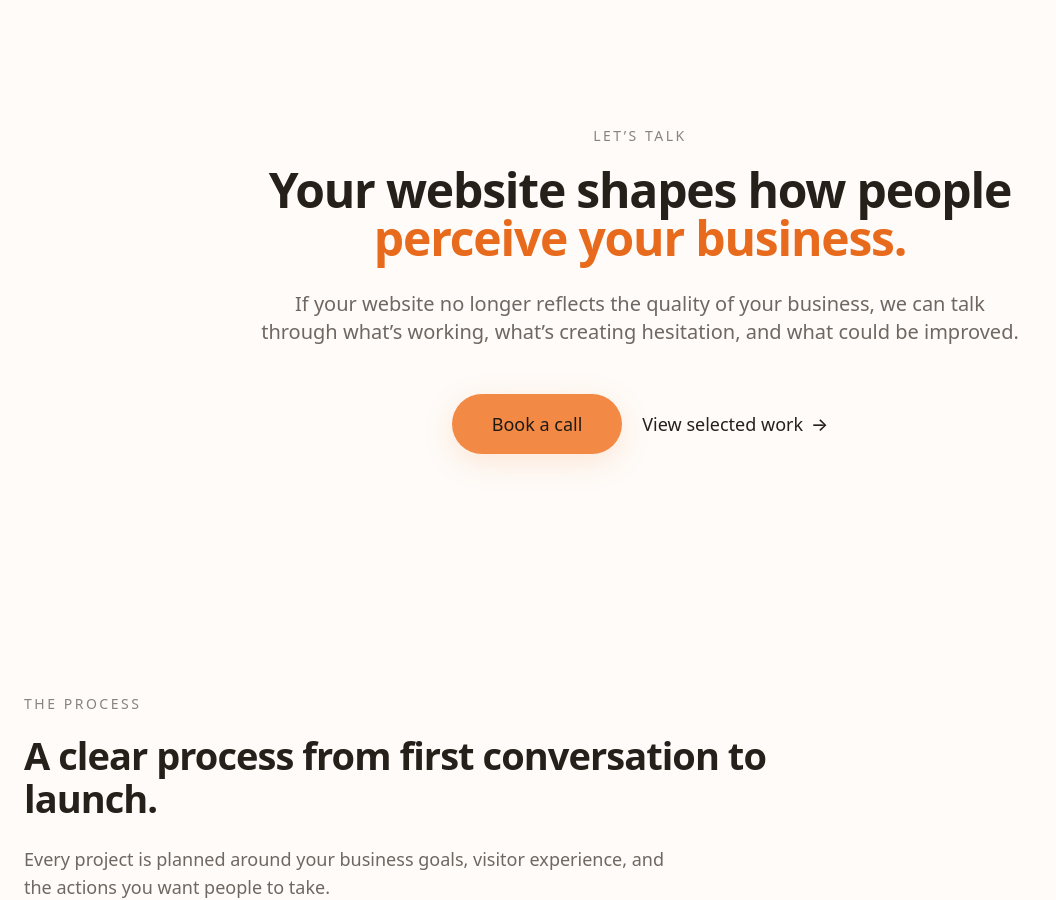
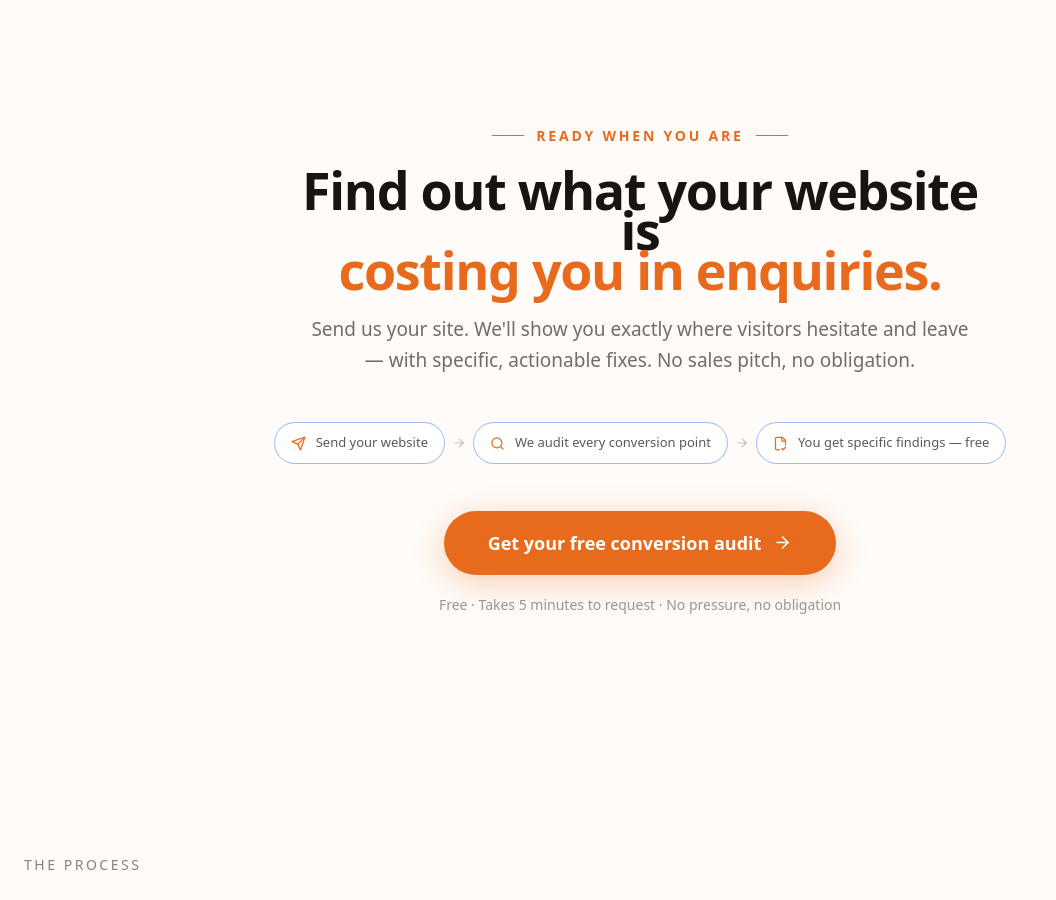
Before and after one commit to dharanshetty05/ClaroVista, a Next.js app: page / in a window 1280 px wide. Shown: the part 4020-4920 px from the top of the page, without its empty margins (0-1056 px from the left). Built offline with nearby package versions, Linux system fonts and the light colour scheme.

Commit message:
refactor: redeveloped CTA section

```diff
--- a/components/CTA.tsx
+++ b/components/CTA.tsx
@@ -1,119 +1,137 @@
 "use client"
 
 import { motion } from "framer-motion"
+import { ArrowRight, Send, Search, FileCheck2 } from "lucide-react"
+
+// ─── Process steps ─────────────────────────────────────────────────────────
+const steps = [
+  { icon: Send, label: "Send your website" },
+  { icon: Search, label: "We audit every conversion point" },
+  { icon: FileCheck2, label: "You get specific findings — free" },
+]
+
+const fadeUp = (delay = 0) => ({
+  initial: { opacity: 0, y: 14 },
+  whileInView: { opacity: 1, y: 0 },
+  viewport: { once: true },
+  transition: { duration: 0.52, ease: [0.22, 1, 0.36, 1], delay },
+})
 
 export default function CTA() {
-  const scrollToSection = (id: string) => {
-    const el = document.getElementById(id)
-    if (!el) return
-
-    el.scrollIntoView({
-      behavior: "smooth",
-      block: "start",
-    })
+  const scrollTo = (id: string) => {
+    document.getElementById(id)?.scrollIntoView({ behavior: "smooth", block: "start" })
   }
 
   return (
     <section className="bg-[#fefbf8] py-24 sm:py-32">
-      <div className="mx-auto max-w-7xl px-6">
-        <motion.div
-          initial={{ opacity: 0, y: 16 }}
-          whileInView={{ opacity: 1, y: 0 }}
-          viewport={{ once: true }}
-          transition={{ duration: 0.6, ease: "easeOut" }}
-          className="mx-auto max-w-3xl text-center"
-        >
-          {/* LABEL */}
-          <p
+      <div className="mx-auto max-w-[1200px] px-6 lg:px-12 xl:px-20">
+        <div className="mx-auto max-w-[680px] text-center">
+
+          {/* ── EYEBROW ── */}
+          <motion.div {...fadeUp(0)} className="flex items-center justify-center gap-3">
+            <span className="h-px w-8 bg-[#e86a1c]" aria-hidden />
+            <p className="text-sm uppercase tracking-[0.2em] font-semibold text-[#e86a1c]">
+              Ready when you are
+            </p>
+            <span className="h-px w-8 bg-[#e86a1c]" aria-hidden />
+          </motion.div>
+
+          {/* ── HEADLINE ── */}
+          <motion.h2
+            {...fadeUp(0.08)}
             className="
-              text-sm
-              uppercase
-              tracking-[0.18em]
-              text-[#26201b]/55
-              font-medium
+              mt-6
+              text-3xl sm:text-4xl lg:text-[52px]
+              font-bold leading-[1.08] tracking-tight
+              text-[#1a1410]
             "
           >
-            Let’s talk
-          </p>
+            Find out what your website is
+            <span className="block text-[#e86a1c]">costing you in enquiries.</span>
+          </motion.h2>
 
-          {/* HEADLINE */}
-          <h2
-            className="
-              mt-5
-              text-3xl sm:text-4xl lg:text-5xl
-              font-bold
-              leading-[1.12]
-              tracking-tight
-              text-[#26201b]
-            "
+          {/* ── SUBTEXT ── */}
+          <motion.p
+            {...fadeUp(0.16)}
+            className="mt-6 text-lg sm:text-[19px] leading-relaxed text-[#26201b]/65"
           >
-            Your website shapes how people
-            <span className="block text-[#e86a1c]">
-              perceive your business.
-            </span>
-          </h2>
+            Send us your site. We'll show you exactly where visitors hesitate
+            and leave — with specific, actionable fixes. No sales pitch, no obligation.
+          </motion.p>
 
-          {/* SUBTEXT */}
-          <p
-            className="
-              mt-7
-              text-lg sm:text-xl
-              leading-relaxed
-              text-[#6f6761]
-            "
-          >
-            If your website no longer reflects the quality of your business,
-            we can talk through what’s working, what’s creating hesitation,
-            and what could be improved.
-          </p>
-
-          {/* BUTTONS */}
-          <div
+          {/* ── PROCESS STRIP ── */}
+          <motion.div
+            {...fadeUp(0.24)}
             className="
               mt-12
               flex flex-col sm:flex-row
+              items-stretch sm:items-center
               justify-center
-              items-center
-              gap-5
+              gap-3 sm:gap-2
             "
           >
-            {/* PRIMARY CTA */}
+            {steps.map(({ icon: Icon, label }, i) => (
+              <div key={label} className="flex items-center gap-2">
+                <div className="
+                  flex items-center gap-2.5
+                  rounded-full
+                  bg-white
+                  ring-1 ring-[#26201b]/8
+                  px-4 py-2.5
+                ">
+                  <Icon size={15} className="text-[#e86a1c] shrink-0" />
+                  <span className="text-[13px] font-medium text-[#26201b]/75 whitespace-nowrap">
+                    {label}
+                  </span>
+                </div>
+                {i < steps.length - 1 && (
+                  <ArrowRight
+                    size={14}
+                    className="hidden sm:block text-[#26201b]/25 shrink-0"
+                    aria-hidden
+                  />
+                )}
+              </div>
+            ))}
+          </motion.div>
+
+          {/* ── CTA ── */}
+          <motion.div {...fadeUp(0.32)} className="mt-12">
             <button
-              onClick={() => scrollToSection("contact")}
+              onClick={() => scrollTo("contact")}
               className="
-                inline-flex items-center justify-center
+                group
+                inline-flex items-center gap-3
                 rounded-full
-                px-10 py-4
-                text-base sm:text-lg
-                font-medium
-                text-[#1f1a16]
-                bg-[#f28a45]
+                px-11 py-[18px]
+                text-base sm:text-lg font-semibold
+                text-white
+                bg-[#e86a1c]
+                shadow-[0_8px_32px_rgba(232,106,28,0.3)]
                 transition-all duration-300
-                hover:bg-[#e57d37]
-                hover:scale-[1.01]
-                shadow-[0_8px_30px_rgba(242,138,69,0.18)]
+                hover:bg-[#d45e14]
+                hover:shadow-[0_10px_36px_rgba(232,106,28,0.4)]
+                hover:scale-[1.015]
+                focus-visible:outline-none
+                focus-visible:ring-2
+                focus-visible:ring-[#e86a1c]
+                focus-visible:ring-offset-2
               "
             >
-              Book a call
+              Get your free conversion audit
+              <ArrowRight
+                size={19}
+                className="transition-transform duration-300 group-hover:translate-x-1"
+              />
             </button>
 
-            {/* SECONDARY CTA */}
-            <button
-              onClick={() => scrollToSection("projects")}
-              className="
-                inline-flex items-center gap-2
-                text-base sm:text-lg
-                font-medium
-                text-[#26201b]
-                transition-opacity duration-300
-                hover:opacity-65
-              "
-            >
-              View selected work
-              <span aria-hidden>→</span>
-            </button>
-          </div>
-        </motion.div>
+            {/* Micro-trust line */}
+            <p className="mt-5 text-sm text-[#26201b]/45">
+              Free · Takes 5 minutes to request · No pressure, no obligation
+            </p>
+          </motion.div>
+
+        </div>
       </div>
     </section>
   )
```
